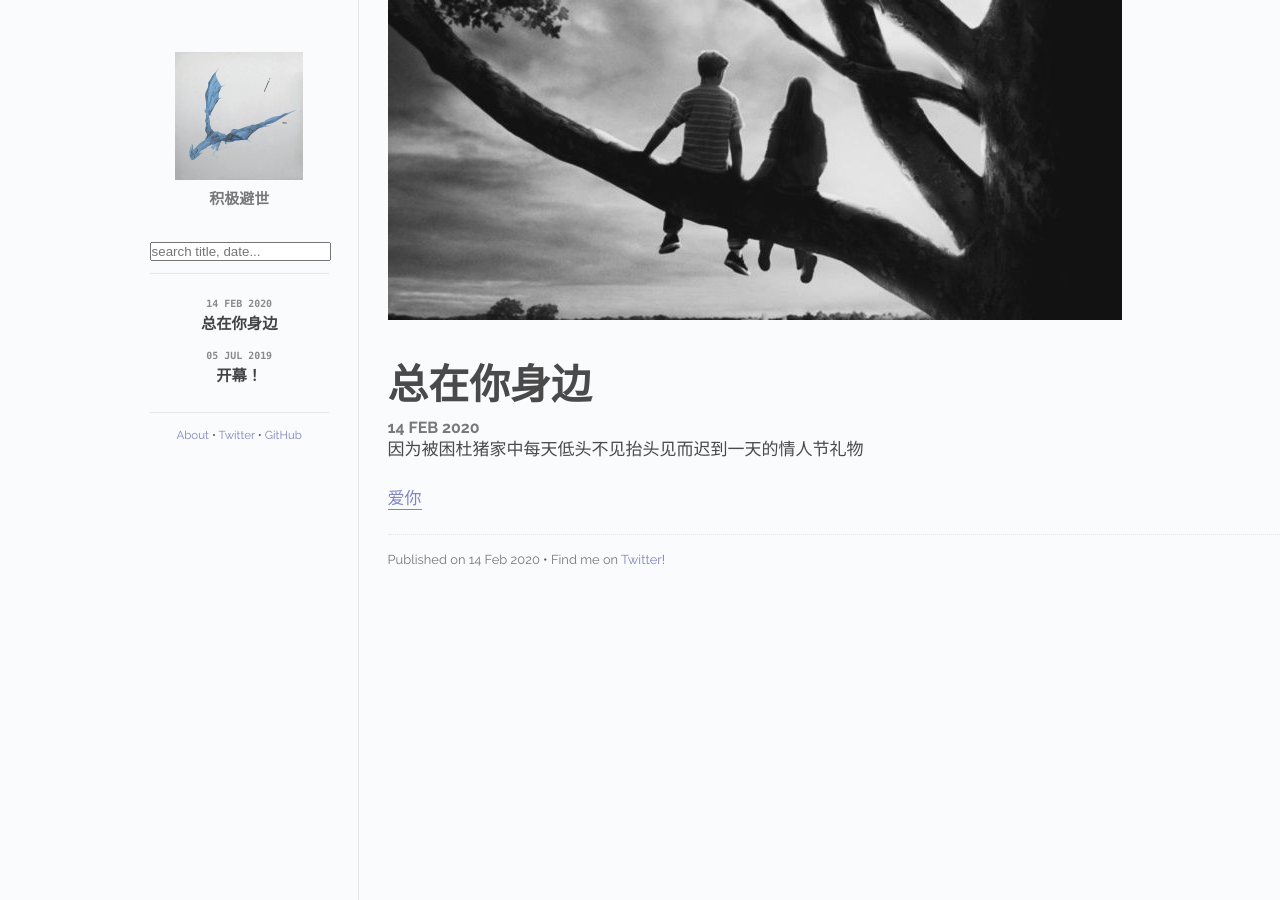
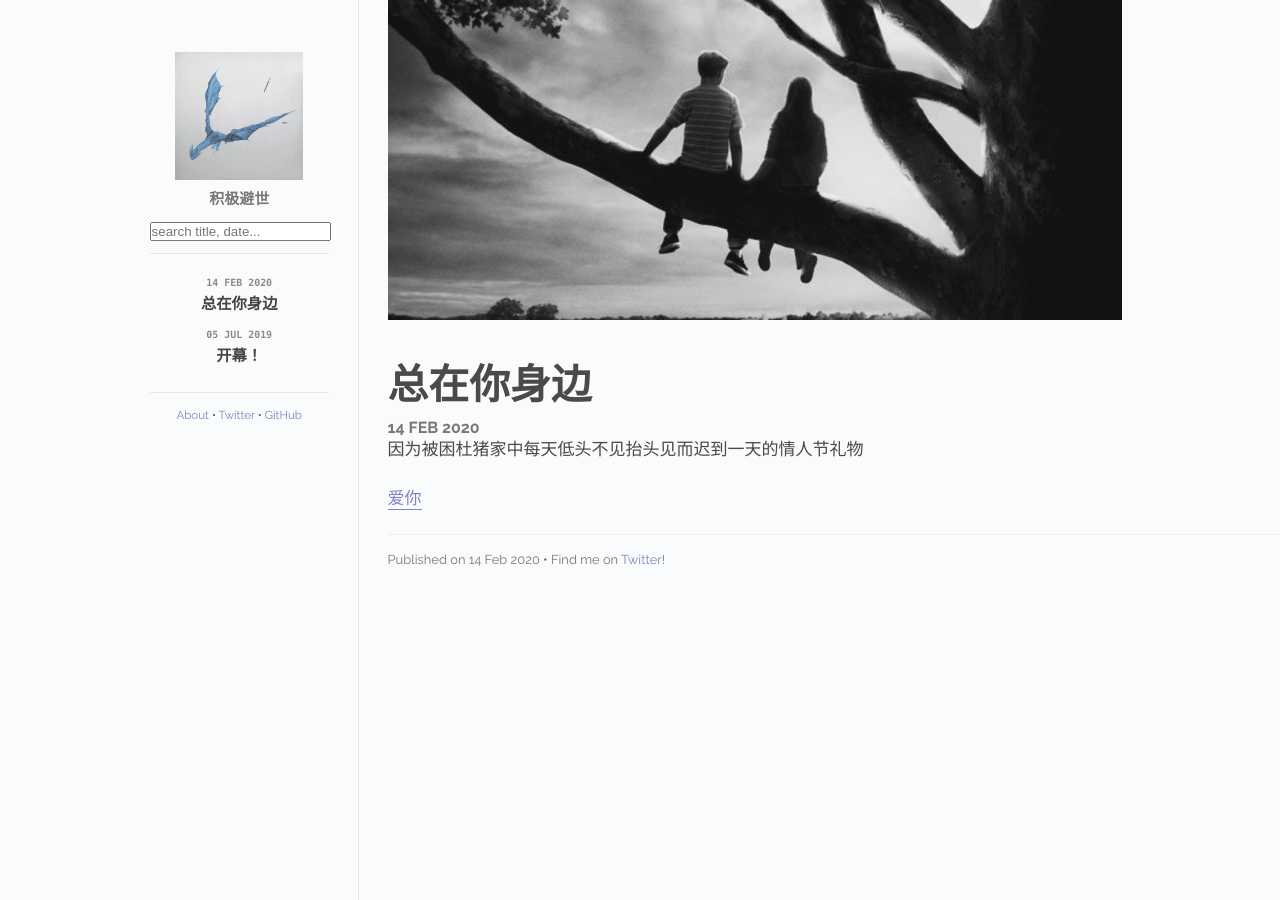
Before and after one commit to zhxieml/zhxieml.github.io, a Jekyll site: the page built from index.html, in a window 1280 px wide. Built offline with Jekyll 4.4.1, drawn with Linux system fonts in a browser that asks for light colours.

Commit message:
Update main.css

```diff
--- a/css/main.css
+++ b/css/main.css
@@ -298,5 +298,5 @@ a:hover {
 
 .search-container {
   text-align: center;
-  padding-top: 2.5em;
+  padding-top: 1em;
 }
```
